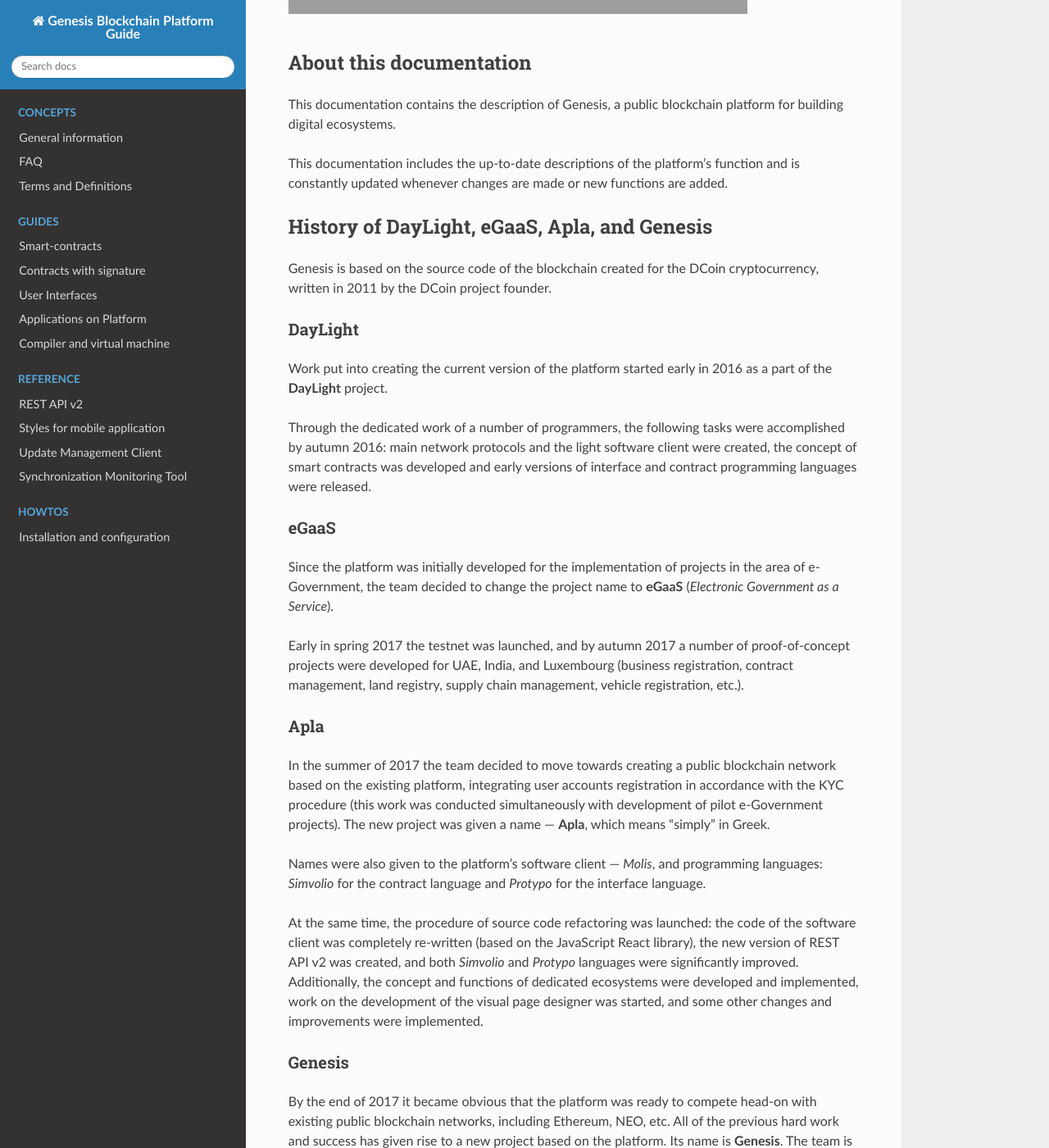
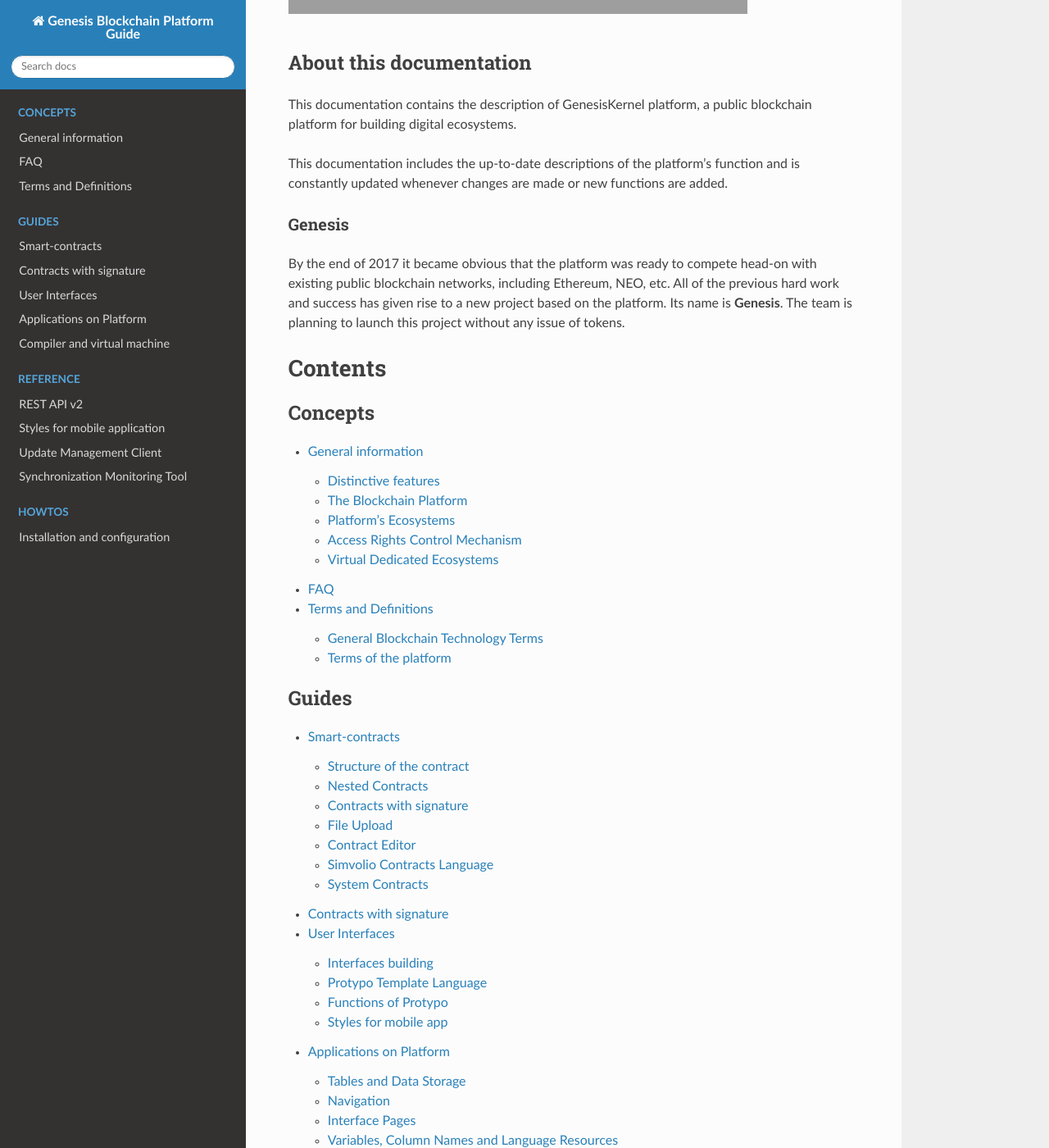
Before and after one commit to AplaProject/apla-docs-en, a Sphinx documentation site: the page built from source/index.rst, in a window 1280 px wide and 1400 px high, scrolled down 495 px. Shown: the whole window at 82% size. Built offline with Sphinx 7.4.7 and the Read the Docs theme 2.0.0, drawn with Linux system fonts in a browser that asks for light colours; some of the changed text lies outside the part shown; grey boxes are pictures that could not be loaded.

Commit message:
Update index.rst

```diff
--- a/source/index.rst
+++ b/source/index.rst
@@ -12,47 +12,16 @@
 About this documentation
 ------------------------
 
-This documentation contains the description of |platform|, a public blockchain platform for building digital ecosystems.
+This documentation contains the description of GenesisKernel platform, a public blockchain platform for building digital ecosystems.
 
 This documentation includes the up-to-date descriptions of the platform's function and is constantly updated whenever changes are made or new functions are added.
 
-
-History of DayLight, eGaaS, Apla, and Genesis
----------------------------------------------
-
-|platform| is based on the source code of the blockchain created for the DCoin cryptocurrency, written in 2011 by the DCoin project founder.
-
-
-DayLight
-^^^^^^^^
-
-Work put into creating the current version of the platform started early in 2016 as a part of the **DayLight** project.
-
-Through the dedicated work of a number of programmers, the following tasks were accomplished by autumn 2016: main network protocols and the light software client were created, the concept of smart contracts was developed and early versions of interface and contract programming languages were released.
-
-
-eGaaS
-^^^^^
-
-Since the platform was initially developed for the implementation of projects in the area of e-Government, the team decided to change the project name to **eGaaS** (*Electronic Government as a Service*).
-
-Early in spring 2017 the testnet was launched, and by autumn 2017 a number of proof-of-concept projects were developed for UAE, India, and Luxembourg (business registration, contract management, land registry, supply chain management, vehicle registration, etc.).
-
-
-Apla
-^^^^
-
-In the summer of 2017 the team decided to move towards creating a public blockchain network based on the existing platform, integrating user accounts registration in accordance with the KYC procedure (this work was conducted simultaneously with development of pilot e-Government projects). The new project was given a name — **Apla**, which means "simply" in Greek.
-
-Names were also given to the platform's software client — *Molis*, and programming languages: *Simvolio* for the contract language and *Protypo* for the interface language.
-
-At the same time, the procedure of source code refactoring was launched: the code of the software client was completely re-written (based on the JavaScript React library), the new version of REST API v2 was created, and both *Simvolio* and *Protypo* languages were significantly improved. Additionally, the concept and functions of dedicated ecosystems were developed and implemented, work on the development of the visual page designer was started, and some other changes and improvements were implemented.
 
 
 Genesis
 ^^^^^^^
 
-By the end of 2017 it became obvious that the platform was ready to compete head-on with existing public blockchain networks, including Ethereum, NEO, etc. All of the previous hard work and success has given rise to a new project based on the platform. Its name is **Genesis**. The team is planning to launch this project without the use of a typical ICO. Instead, we're distributing tokens directly to programmers, namely GitHub users.
+By the end of 2017 it became obvious that the platform was ready to compete head-on with existing public blockchain networks, including Ethereum, NEO, etc. All of the previous hard work and success has given rise to a new project based on the platform. Its name is **Genesis**. The team is planning to launch this project without any issue of tokens.
 
 
 Contents
```
